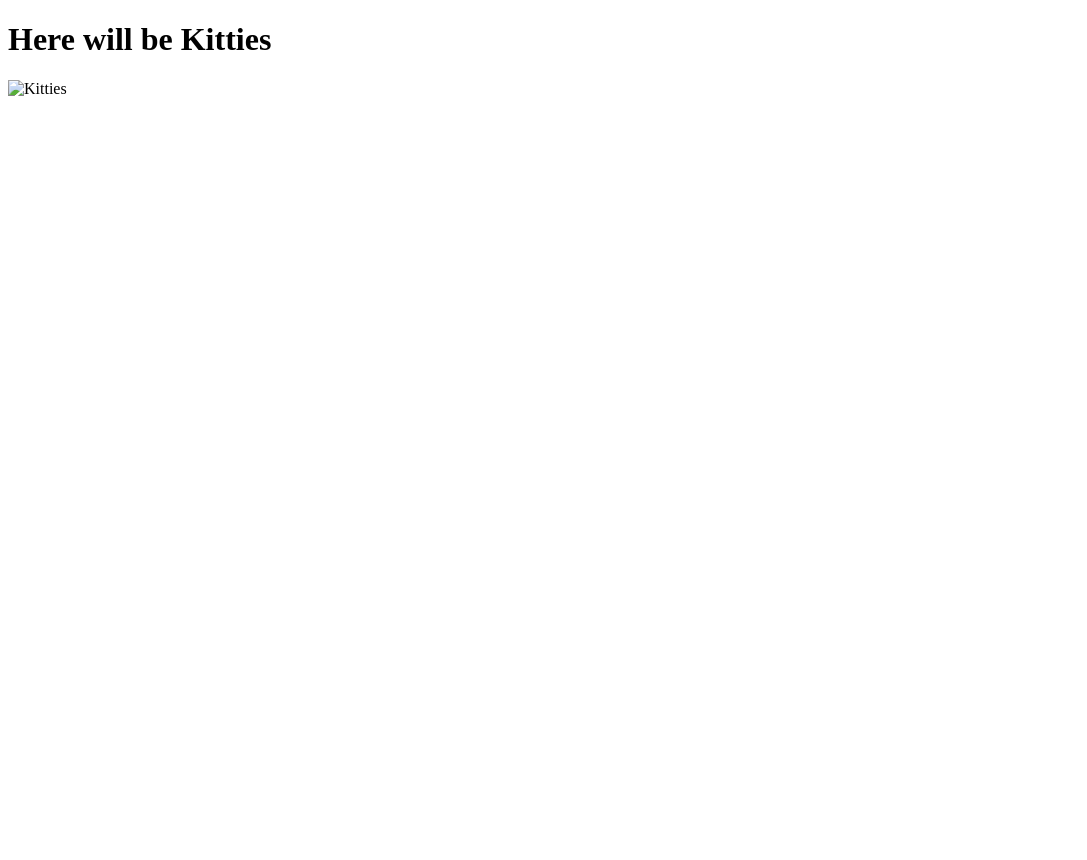
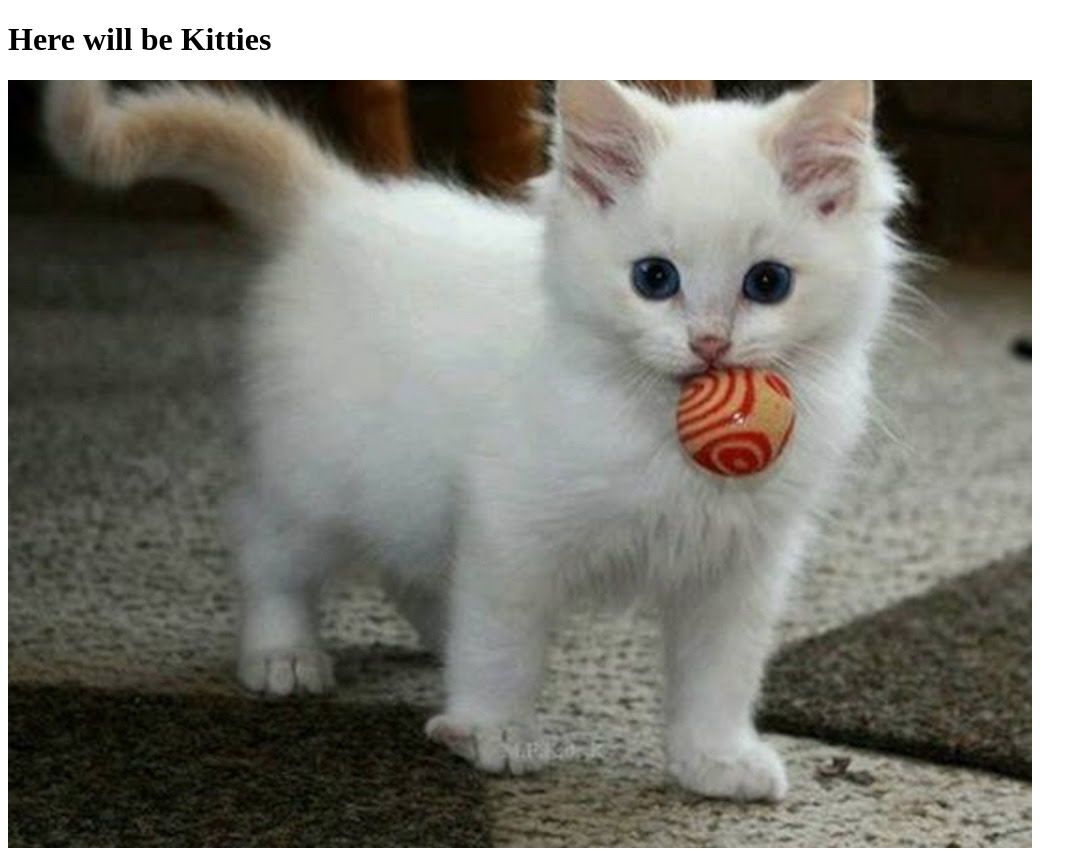
Before and after one commit to VolodymyrBorshchuk/git-practicing, a plain HTML site: page index.html in a window 1280 px wide. Shown: the whole page, without its empty margins (0-1087 px from the left). Before the commit the page ends 800 px from the top, so only its background shows below. Drawn offline with Linux system fonts and the light colour scheme.

Commit message:
image has been added

```diff
--- a/index.html
+++ b/index.html
@@ -8,6 +8,6 @@
 </head>
 <body>
     <H1>Here will be Kitties</H1>
-    <img src="#" alt="Kitties">
+    <img src="./img/R.jpg" alt="Kitties">
 </body>
 </html>
```
Also changed, not shown: img/R.jpg (added).
